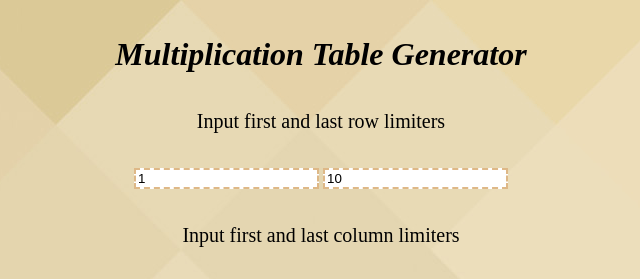
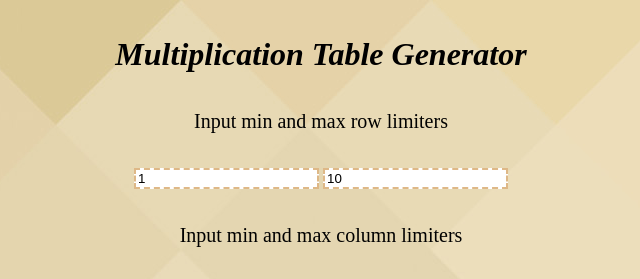
Before and after one commit to dartik24/GUI_MultiplicationTable_Timofey_Fayzullin, a plain HTML site: page index.html in a window 1280 px wide. Shown: the top 279 px of the page, 319-959 px from the left. Drawn offline with Linux system fonts and the light colour scheme.

Commit message:
Update index.html

```diff
--- a/index.html
+++ b/index.html
@@ -16,12 +16,12 @@ update by TF on October 4th, 2021 at 8:14 PM
   </head>
   <body>
     <h1>Multiplication Table Generator</h1>
-    <p>Input first and last row limiters</p>
+    <p>Input min and max row limiters</p>
     <form id="input" action="" method="GET">
         <input type="number" name="botr" id="botr" value=1>
         <input type="number" name="topr" id="topr" value=10>
     </form>
-    <p>Input first and last column limiters</p>
+    <p>Input min and max column limiters</p>
     <form id="input" action="" method="GET">
       <input type="number" name="botc" id="botc" value=1>
       <input type="number" name="topc" id="topc" value=10>
```
